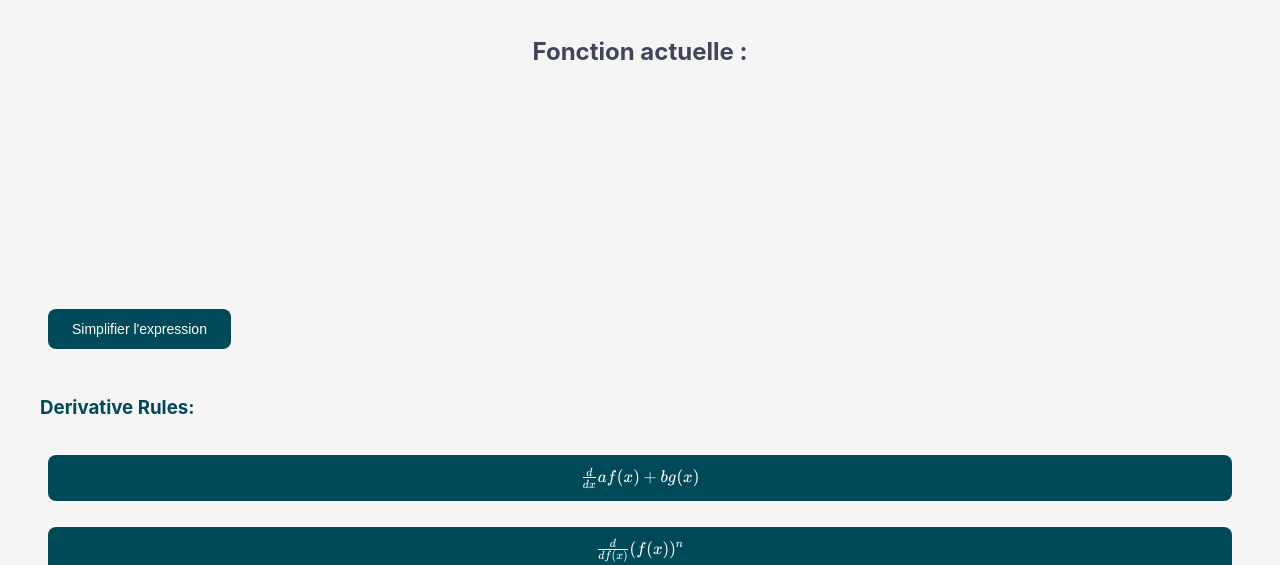
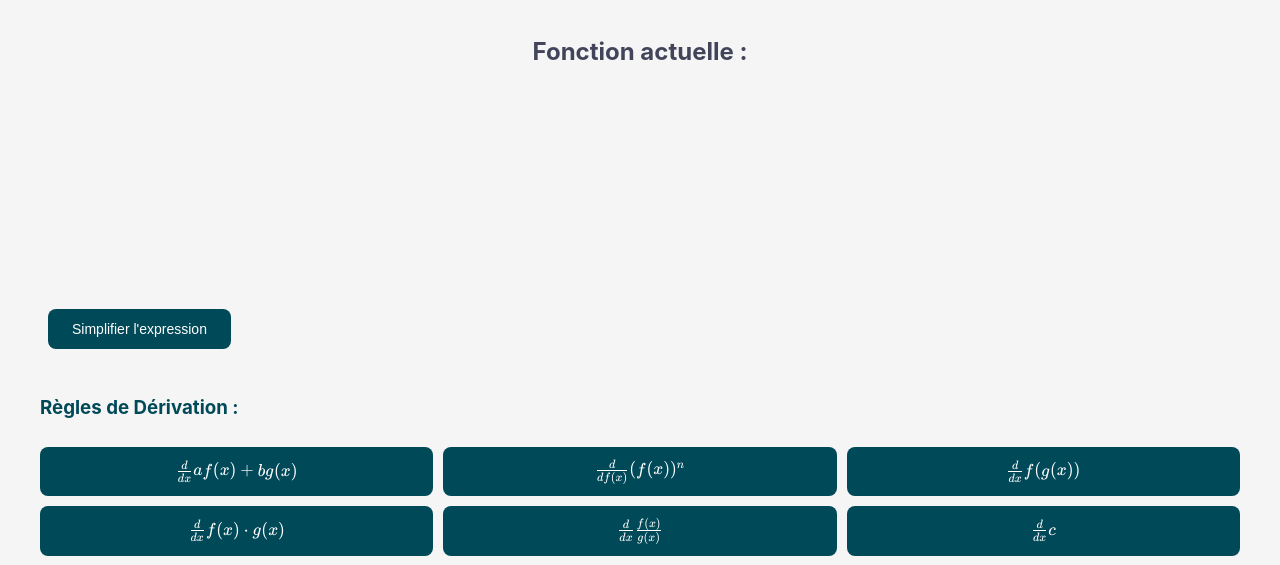
Before and after one commit to victorliu5296/derivative-game, a website with bundled scripts: page public/index.html in a window 1280 px wide. Shown: the part 195-760 px from the top of the page. Built offline with nearby package versions, Linux system fonts and the light colour scheme; no server answers.

Commit message:
Fix translation issues and css

```diff
--- a/public/index.html
+++ b/public/index.html
@@ -33,7 +33,8 @@
 
     <!-- Derivative Rule Buttons -->
     <div id="derivativeRules">
-        <h3>Derivative Rules:</h3>
+        <h3 id="derivativeRulesTitle">Derivative Rules:</h3>
+        <div class="button-container">
             <button id="linearityRuleButton">Apply Linearity Rule</button>
             <button id="powerRuleButton">Apply Power Rule</button>
             <button id="chainRuleButton">Apply Chain Rule</button>
@@ -41,10 +42,11 @@
             <button id="quotientRuleButton">Apply Quotient Rule</button>
             <button id="constantRuleButton">Apply Constant Rule</button>
         </div>
+    </div>
 
     <!-- Function Derivative Buttons -->
     <div id="functionDerivativeButtons">
-        <h3>Function Derivatives:</h3>
+        <h3 id="functionDerivativesTitle">Function Derivatives:</h3>
 
         <!-- Fieldset for Exponential and Logarithmic functions -->
         <fieldset>
--- a/public/js/translations.js
+++ b/public/js/translations.js
@@ -16,6 +16,7 @@ export async function updateLanguage(language) {
     document.getElementById('simplifyButton').textContent = translations.simplifyButton;
 
     // Update derivative rule buttons
+    document.getElementById('derivativeRulesTitle').textContent = translations.derivativeRules;
     document.getElementById('linearityRuleButton').textContent = translations.applyLinearityRule;
     document.getElementById('powerRuleButton').textContent = translations.applyPowerRule;
     document.getElementById('chainRuleButton').textContent = translations.applyChainRule;
@@ -27,6 +28,7 @@ export async function updateLanguage(language) {
     document.querySelector('fieldset legend').textContent = translations.exponentialAndLogarithmic;
     document.querySelector('fieldset:nth-of-type(2) legend').textContent = translations.trigonometricFunctions;
 
+    document.getElementById('functionDerivativesTitle').textContent = translations.functionDerivatives;
     document.getElementById('exponentialFunctionButton').textContent = translations.exponentialFunction;
     document.getElementById('logarithmicFunctionButton').textContent = translations.logarithmicFunction;
 
--- a/public/styles.css
+++ b/public/styles.css
@@ -160,6 +160,20 @@ button:active::after {
     margin: 20px 0;
 }
 
+#derivativeRules .button-container {
+    display: grid;
+    grid-template-columns: repeat(3, 1fr);
+    gap: 10px;
+    width: 100%;
+}
+
+#derivativeRules button {
+    margin: 0;
+    width: 100%;
+    height: 100%;
+    font-size: 0.9em;
+}
+
 #trigonometricFunctionsButtons,
 #inverseTrigonometricFunctionsButtons {
     display: grid;
```
Lines whose indentation alone changed are shown as unchanged.
